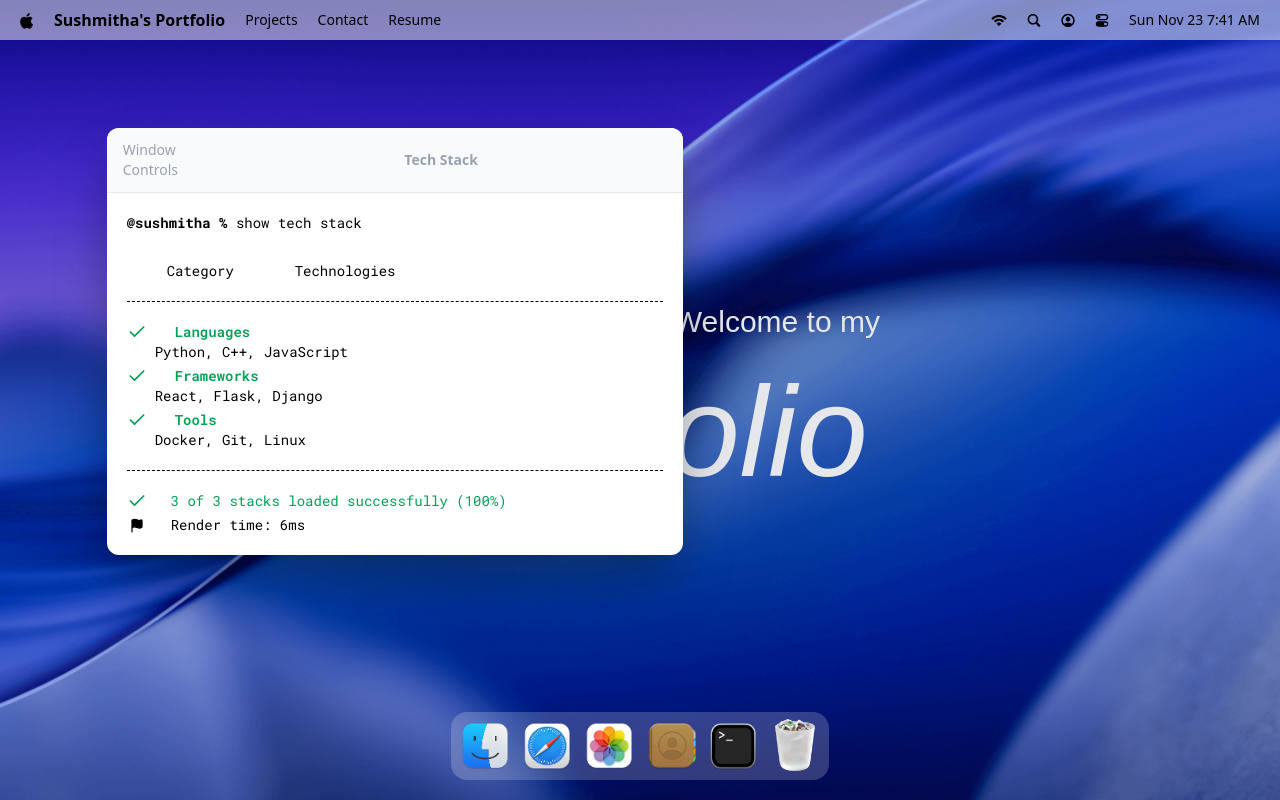
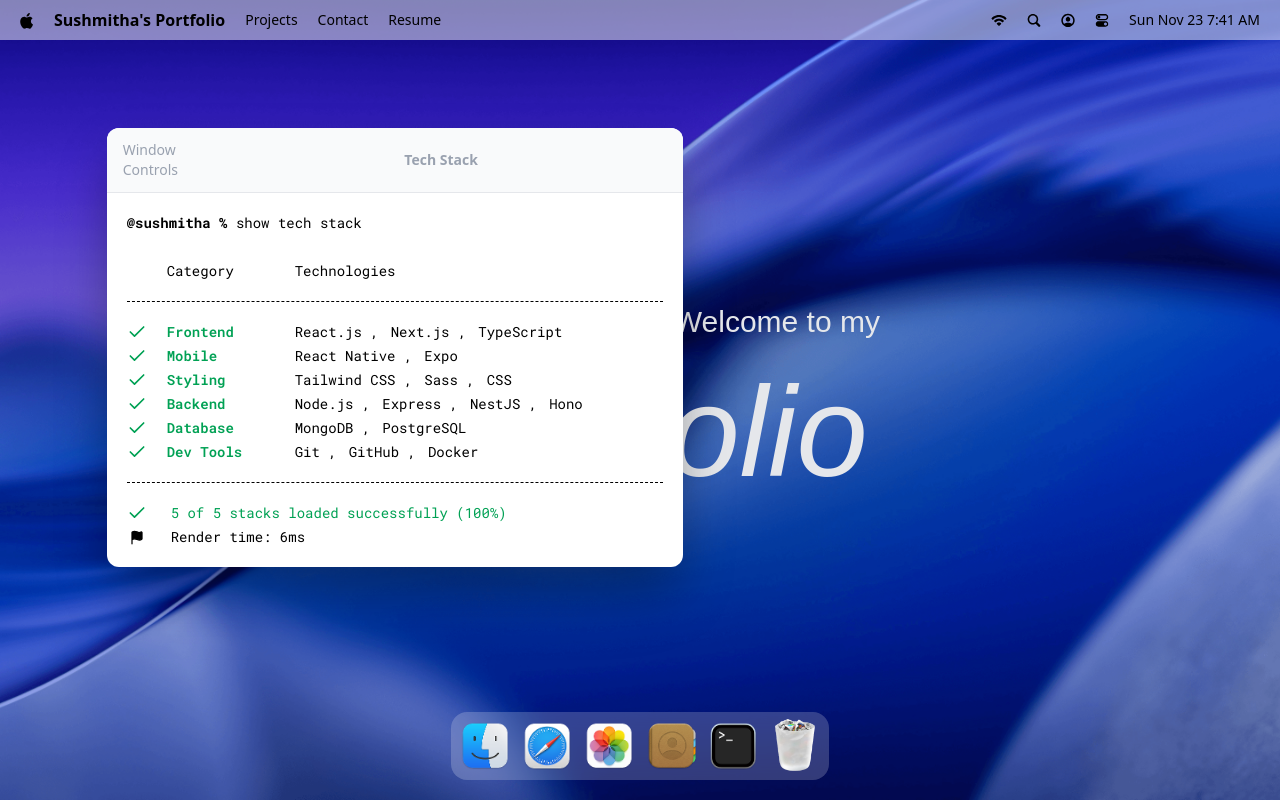
Before and after one commit to SUSH9391/mac-os-portfolio, a React (Vite) app: page / in a window 1280 px wide. Both pictures are taken after a click on the button 733 px from the left and 746 px from the top of the page. Built offline with nearby package versions, Linux system fonts and the light colour scheme; a web font is replaced by a local one.

Commit message:
windowwrapper-open

```diff
--- a/src/constants/index.js
+++ b/src/constants/index.js
@@ -101,16 +101,28 @@
 
 const techStack = [
   {
-    category: "Languages",
-    items: ["Python", "C++", "JavaScript"],
+    category: "Frontend",
+    items: ["React.js", "Next.js", "TypeScript"],
   },
   {
-    category: "Frameworks",
-    items: ["React", "Flask", "Django"],
+    category: "Mobile",
+    items: ["React Native", "Expo"],
   },
   {
-    category: "Tools",
-    items: ["Docker", "Git", "Linux"],
+    category: "Styling",
+    items: ["Tailwind CSS", "Sass", "CSS"],
+  },
+  {
+    category: "Backend",
+    items: ["Node.js", "Express", "NestJS", "Hono"],
+  },
+  {
+    category: "Database",
+    items: ["MongoDB", "PostgreSQL"],
+  },
+  {
+    category: "Dev Tools",
+    items: ["Git", "GitHub", "Docker"],
   },
 ];
 
--- a/src/hoc/WindowWrapper.jsx
+++ b/src/hoc/WindowWrapper.jsx
@@ -1,4 +1,4 @@
-import { useRef } from 'react';
+import { useLayoutEffect, useRef } from 'react';
 import { useWindowStore } from '#store/windowStore';
 import { useGSAP } from '@gsap/react';
 
@@ -16,7 +16,11 @@
       ref.current.style.display = "block"
     }, [isOpen])
     // Optional: don't render if not open
-    if (!isOpen) return null;
+
+    useLayoutEffect(() => {
+      if(!ref.current) return;
+      ref.current.style.display = isOpen ? "block" : "none";
+    }, [isOpen]);
 
     return (
       <section
--- a/src/windows/Terminal.jsx
+++ b/src/windows/Terminal.jsx
@@ -13,8 +13,7 @@
 
       <div className="techstack">
         <p>
-          <span className="font-bold">@sushmitha % </span>{" "}
-          show tech stack
+          <span className="font-bold">@sushmitha % </span> show tech stack
         </p>
 
         <div className="label">
@@ -24,31 +23,21 @@
 
         <ul className="content">
           {techStack.map(({ category, items }) => (
-            <li
-              key={category}
-              className="flex items-start gap-2"
-            >
+            <li key={category} className="flex items-center">
               <Check className="check" size={20} />
-
-              <div>
-                <h3 className="font-semibold">{category}</h3>
-                <p>
-                  {items.map((item, i) => (
-                    <span key={i}>
-                      {item}
-                      {i < items.length - 1 ? ", " : ""}
-                    </span>
-                  ))}
-                </p>
-              </div>
+              <h3>{category}</h3>
+              <ul>
+                {items.map((item, i) => (
+                  <li key={i}>{item} {i < items.length - 1 ? ',':' '}</li>
+                ))}
+              </ul>
             </li>
           ))}
         </ul>
 
         <div className="footnote">
           <p className="flex items-center gap-1">
-            <Check size={20} />
-            3 of 3 stacks loaded successfully (100%)
+            <Check size={20} />5 of 5 stacks loaded successfully (100%)
           </p>
 
           <p className="text-black flex items-center gap-1">
```
